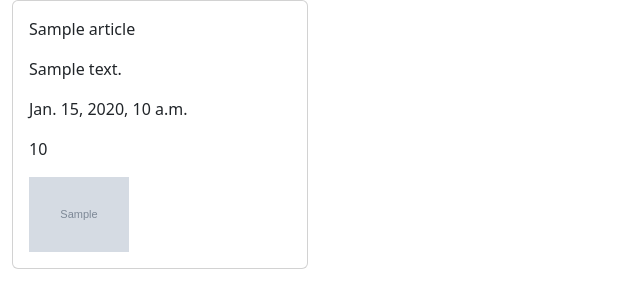
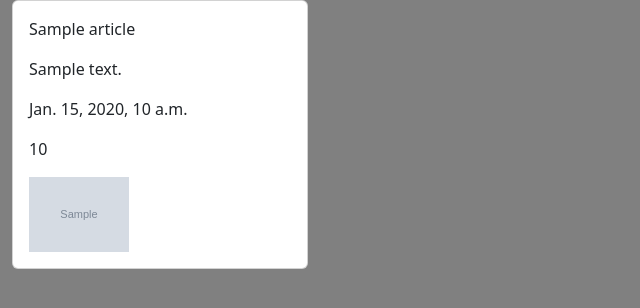
Before and after one commit to michaelpoi/articles_resourse, a Django app: template templates/blog/blog.html in a window 1280 px wide. Shown: the top 308 px of the page, without its empty margins (0-640 px from the left). Run offline with Django 4.2, Linux system fonts and the light colour scheme; the template is opened without the code that fills it: most values are stand-ins (such as "Sample title", 1, 10 or a date in 2020); grey boxes marked "Sample" are stand-in pictures; some libraries are stand-ins or nearby versions.

Commit message:
connected static

```diff
--- a/articles_res/settings.py
+++ b/articles_res/settings.py
@@ -121,6 +121,7 @@ USE_TZ = True
 # https://docs.djangoproject.com/en/4.2/howto/static-files/
 
 STATIC_URL = "static/"
+STATICFILES_DIRS = [os.path.join(BASE_DIR, 'static')]
 
 # Default primary key field type
 # https://docs.djangoproject.com/en/4.2/ref/settings/#default-auto-field
--- /dev/null
+++ b/static/css/style_1.css
@@ -0,0 +1,3 @@
+body{
+    background-color: gray;
+}
--- /dev/null
+++ b/static/js/script_1.js
@@ -0,0 +1 @@
+console.log("Javascript is working")
--- a/templates/base.html
+++ b/templates/base.html
@@ -6,6 +6,7 @@
     <meta charset="UTF-8">
     <title>Title</title>
     {% bootstrap_css %}
+    <link rel="stylesheet" href="{% static 'css/style_1.css' %}">
     {% bootstrap_javascript %}
 </head>
 <body>
@@ -13,5 +14,6 @@
     {% block content %}
     {% endblock %}
     {# Footer #}
+    <script src="{% static 'js/script_1.js' %}"></script>
 </body>
 </html>
```
